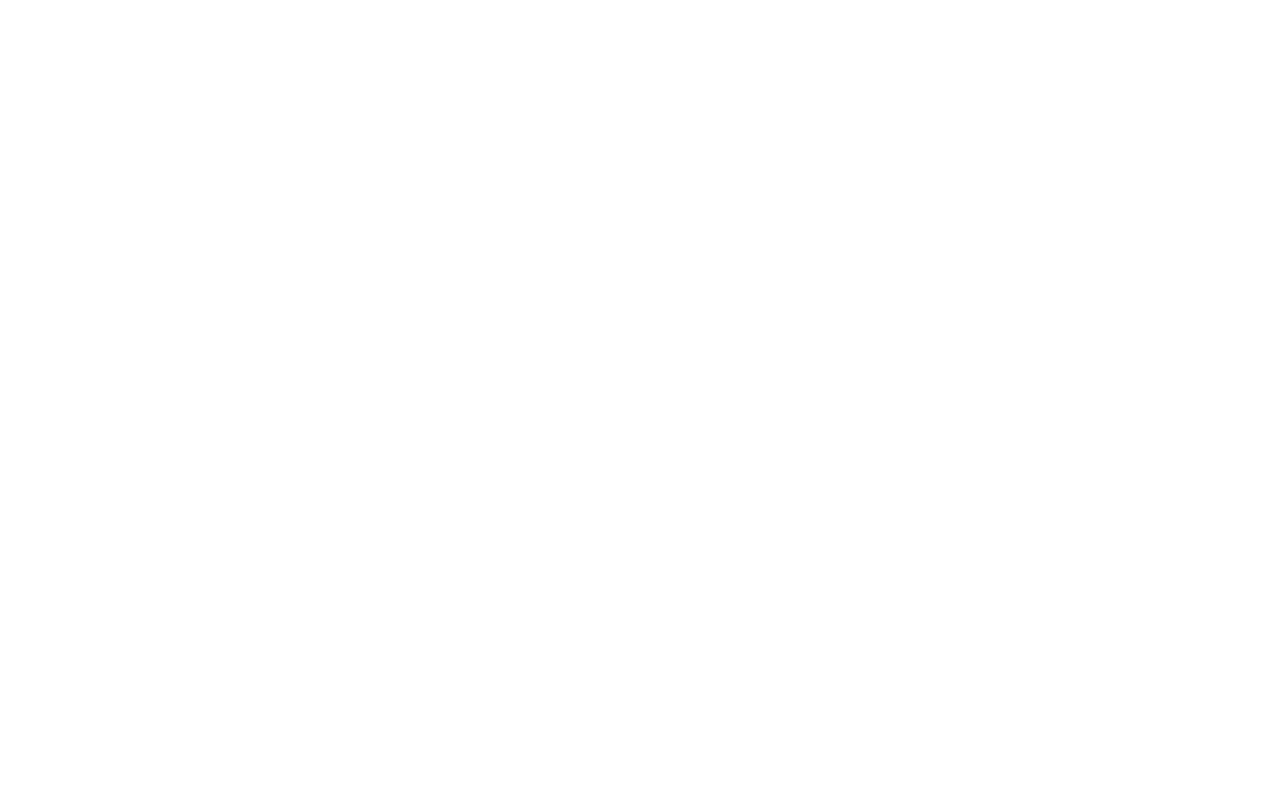
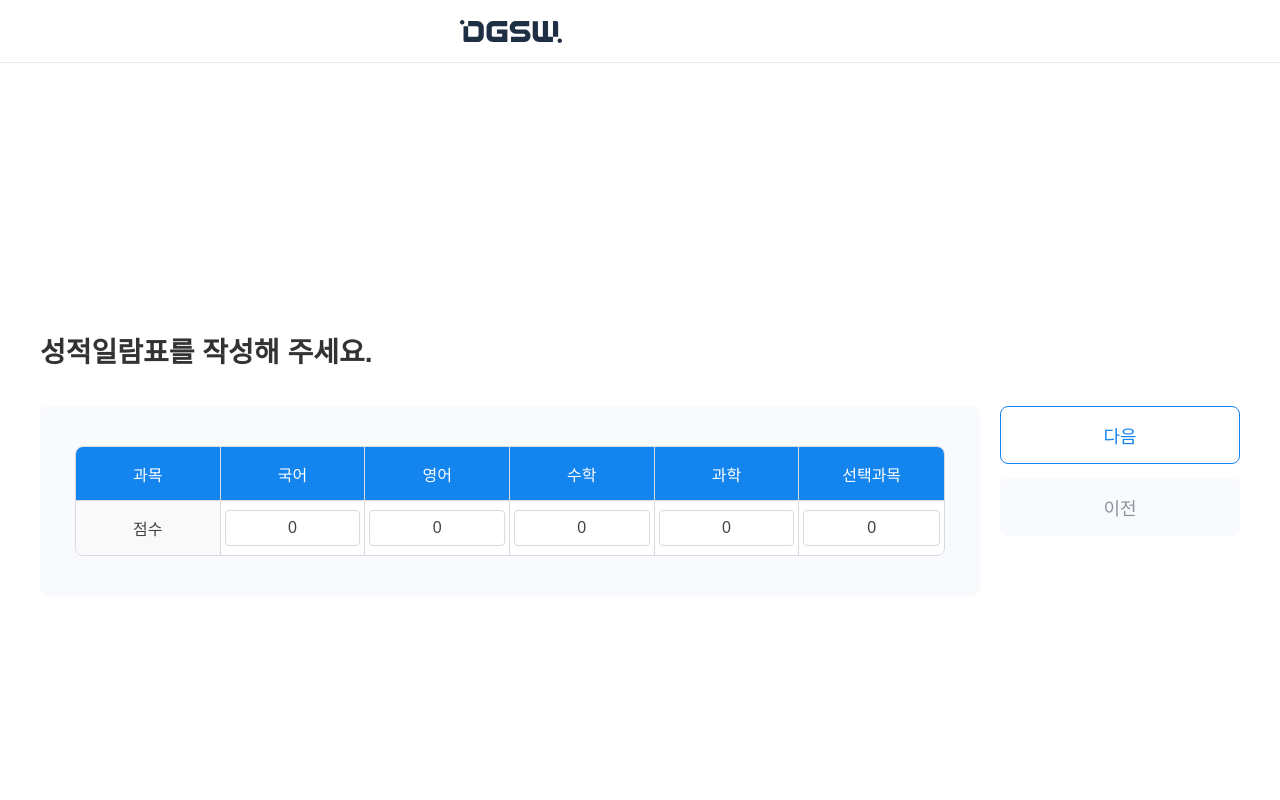
Before and after one commit to EntryCNS/DIA, a React (Vite) app: page /gedScore in a window 1280 px wide. Before the commit this address had no page. Shown: the top 800 px of the page. Built offline with nearby package versions, Linux system fonts and the light colour scheme.

Commit message:
feat: create GEDScore

```diff
--- a/src/app/router.tsx
+++ b/src/app/router.tsx
@@ -1,6 +1,7 @@
 import { BrowserRouter, Routes, Route } from "react-router-dom";
 // import Main from "../pages/main";
 import ScorePage from "../pages/score";
+import GedScorePage from "../pages/gedScore";
 
 const Router = () => {
   return (
@@ -8,6 +9,7 @@
       <Routes>
         {/* <Route path="/" element={<Main />} /> */}
         <Route path="/score" element={<ScorePage />} />
+        <Route path="/gedScore" element={<GedScorePage />} />
       </Routes>
     </BrowserRouter>
   );
--- /dev/null
+++ b/src/pages/gedScore/index.tsx
@@ -0,0 +1,106 @@
+import { useState } from "react";
+import { useNavigate } from "react-router-dom";
+import * as S from "./style";
+import { Button } from "../../components/common/Button";
+import { Header } from "../../components/common/Header";
+import { Footer } from "../../components/common/Footer";
+
+const ScorePage = () => {
+ const navigate = useNavigate();
+ const [scores, setScores] = useState({
+   korean: "0",
+   english: "0",
+   math: "0",
+   science: "0",
+   elective: "0",
+ });
+
+ const handleChange = (subject: string, value: string) => {
+   if (/^\d*$/.test(value)) {
+     setScores((prev) => ({ ...prev, [subject]: value }));
+   }
+ };
+
+ const handleNext = () => {
+   navigate('/score', {
+     state: { scores, studentType: "gedStu"}
+   });
+ };
+
+ return (
+   <>
+     <Header />
+     <S.Body>
+       <S.Wrap>
+         <S.Title>성적일람표를 작성해 주세요.</S.Title>
+         <S.Contents>
+           <S.ScoreContainer>
+             <S.TableWrapper>
+               <S.Table>
+                 <thead>
+                   <tr>
+                     <th>과목</th>
+                     <th>국어</th>
+                     <th>영어</th>
+                     <th>수학</th>
+                     <th>과학</th>
+                     <th>선택과목</th>
+                   </tr>
+                 </thead>
+                 <tbody>
+                   <tr>
+                     <td className="check-title">점수</td>
+                     <td>
+                       <S.ScoreInput
+                         type="number"
+                         value={scores.korean}
+                         onChange={(e) => handleChange("korean", e.target.value)}
+                       />
+                     </td>
+                     <td>
+                       <S.ScoreInput
+                         type="number"
+                         value={scores.english}
+                         onChange={(e) => handleChange("english", e.target.value)}
+                       />
+                     </td>
+                     <td>
+                       <S.ScoreInput
+                         type="number"
+                         value={scores.math}
+                         onChange={(e) => handleChange("math", e.target.value)}
+                       />
+                     </td>
+                     <td>
+                       <S.ScoreInput
+                         type="number"
+                         value={scores.science}
+                         onChange={(e) => handleChange("science", e.target.value)}
+                       />
+                     </td>
+                     <td>
+                       <S.ScoreInput
+                         type="number"
+                         value={scores.elective}
+                         onChange={(e) => handleChange("elective", e.target.value)}
+                       />
+                     </td>
+                   </tr>
+                 </tbody>
+               </S.Table>
+             </S.TableWrapper>
+           </S.ScoreContainer>
+
+           <S.ButtonsWrap>
+             <Button text="다음" variant="primary" onClick={handleNext} />
+             <Button text="이전" variant="gray" />
+           </S.ButtonsWrap>
+         </S.Contents>
+       </S.Wrap>
+     </S.Body>
+     <Footer />
+   </>
+ );
+};
+
+export default ScorePage;
--- /dev/null
+++ b/src/pages/gedScore/style.ts
@@ -0,0 +1,174 @@
+// style.ts
+import styled from "styled-components";
+
+export const Body = styled.div`
+  display: flex;
+  align-items: center;
+  justify-content: center;
+  min-height: 100vh;
+  background-color: #ffffff;
+  padding: 20px;
+
+  @media (max-width: 768px) {
+    padding: 16px;
+  }
+`;
+
+export const Wrap = styled.div`
+  max-width: 1200px;
+  width: 100%;
+  display: flex;
+  flex-direction: column;
+  gap: 36px;
+
+  @media (max-width: 768px) {
+    gap: 24px;
+  }
+`;
+
+export const Title = styled.h1`
+  font-family: "Pretendard", sans-serif;
+  font-weight: 600;
+  font-size: 28px;
+  color: #333;
+  text-align: left;
+
+  @media (max-width: 768px) {
+    font-size: 24px;
+    text-align: center;
+  }
+`;
+
+export const Contents = styled.div`
+  display: flex;
+  gap: 20px;
+
+  @media (max-width: 768px) {
+    flex-direction: column;
+    gap: 16px;
+  }
+`;
+
+export const ScoreContainer = styled.div`
+  display: flex;
+  flex-direction: row;
+  flex: 1;
+`;
+
+export const TableWrapper = styled.div`
+  background-color: #f8fafd;
+  border-radius: 8px;
+  padding: 40px 35px;
+  width: 100%;
+
+  @media (max-width: 768px) {
+    padding: 20px 16px;
+    overflow-x: auto;
+  }
+`;
+
+export const Table = styled.table`
+  width: 100%;
+  border-spacing: 0;
+  border-radius: 8px;
+  overflow: hidden;
+  border: 1px solid #d8dae0;
+  table-layout: fixed;
+  min-width: 640px;
+
+  thead {
+    background-color: #1485ee;
+
+    th {
+      font-family: "Pretendard", sans-serif;
+      font-weight: 500;
+      font-size: 16px;
+      color: #fff;
+      border-right: 1px solid #d8dae0;
+      border-bottom: 1px solid #d8dae0;
+      width: 108px;
+      height: 54px;
+      padding: 8px 4px;
+
+      &:last-child {
+        border-right: none;
+      }
+
+      @media (max-width: 768px) {
+        font-size: 14px;
+        height: 48px;
+        padding: 6px 2px;
+      }
+    }
+  }
+
+  tbody {
+    td {
+      font-family: "Pretendard", sans-serif;
+      font-weight: 400;
+      font-size: 16px;
+      color: #424344;
+      text-align: center;
+      border-right: 1px solid #d8dae0;
+      border-bottom: 1px solid #d8dae0;
+      background-color: #fff;
+      width: 108px;
+      height: 54px;
+      padding: 8px 4px;
+
+      &:last-child {
+        border-right: none;
+      }
+
+      &.check-title {
+        background-color: #f9f9f9;
+      }
+
+      @media (max-width: 768px) {
+        font-size: 14px;
+        height: 48px;
+        padding: 6px 2px;
+      }
+    }
+
+    tr:last-child td {
+      border-bottom: none;
+    }
+  }
+`;
+
+export const ButtonsWrap = styled.div`
+  display: flex;
+  flex-direction: column;
+  gap: 14px;
+
+  @media (max-width: 768px) {
+    width: 100%;
+    gap: 12px;
+  }
+`;
+
+
+export const ScoreInput = styled.input`
+  width: 100%;
+  height: 36px;
+  border: 1px solid #d8dae0;
+  border-radius: 4px;
+  background-color: #fff;
+  text-align: center;
+  font-family: "Pretendard", sans-serif;
+  font-size: 16px;
+  color: #424344;
+  outline: none;
+
+  &:focus {
+    border-color: #1485ee;
+    box-shadow: 0 0 0 2px rgba(20, 133, 238, 0.2);
+  }
+
+  &::-webkit-outer-spin-button,
+  &::-webkit-inner-spin-button {
+    -webkit-appearance: none;
+    margin: 0;
+  }
+`;
--- a/src/pages/score/index.tsx
+++ b/src/pages/score/index.tsx
@@ -1,10 +1,14 @@
 import * as S from "./style";
 import { Button } from "../../components/common/Button";
+import { useLocation } from "react-router-dom";
 // import Header from "../../components/common/Header";
 // import Footer from "../../components/common/Footer";
 // import NavigateBar from "../../components/common/NavigateBar";
 
 const ScorePage = () => {
+  const {state} = useLocation();
+  const { scores, studentType } = state || { scores: {}, studentType: "" };
+
   return (
     <>
       {/* <Header /> */}
```
